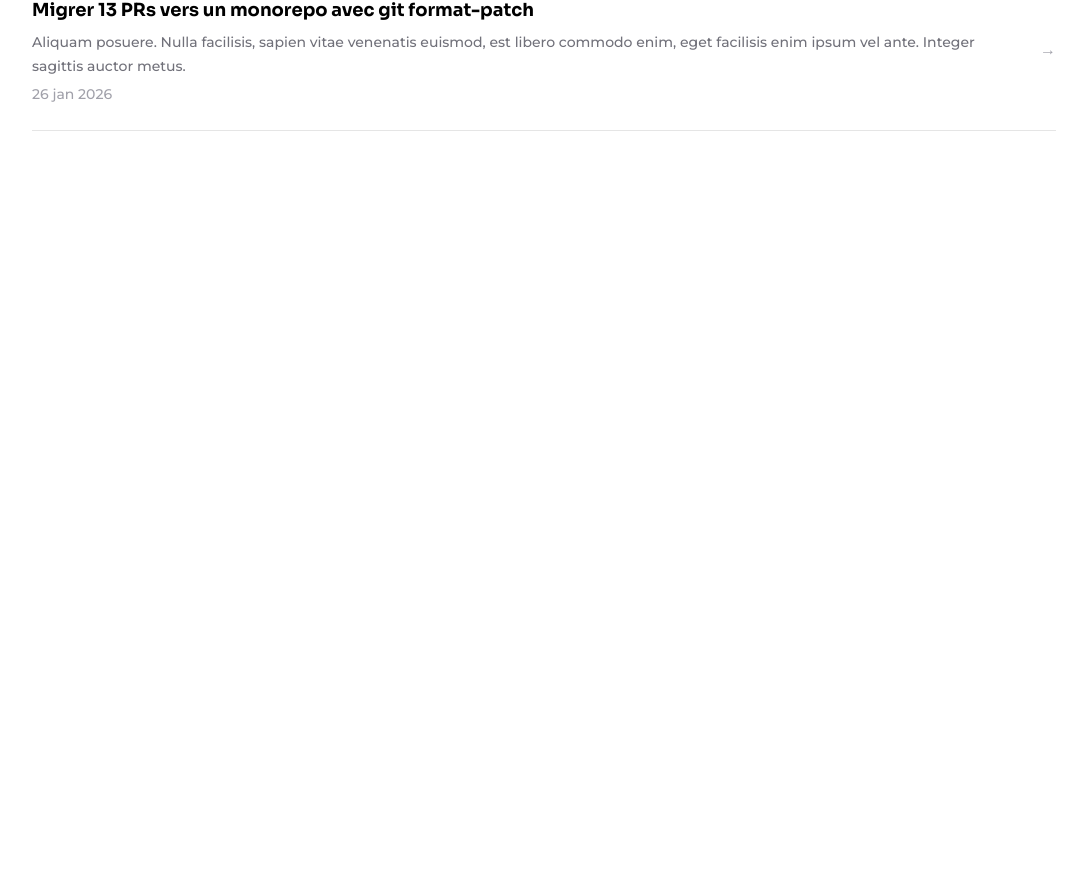
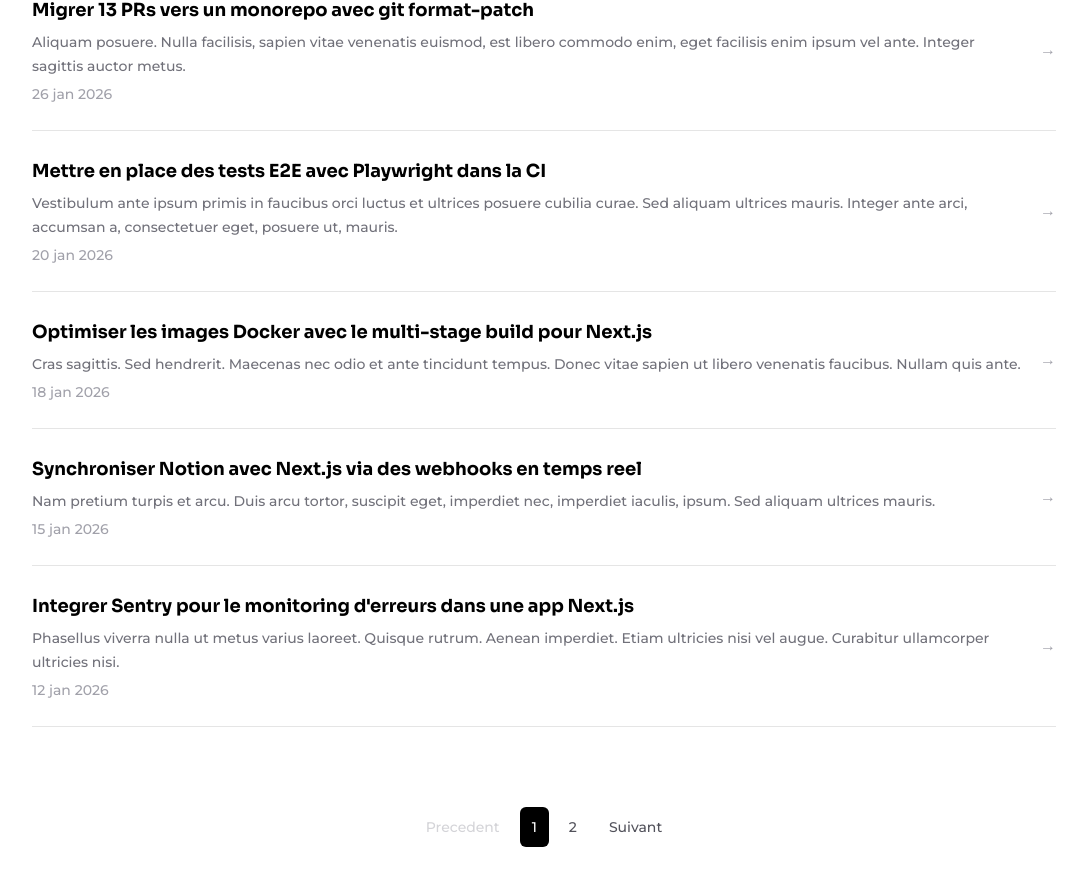
Before and after one commit to qrafttech/website, a Next.js app: page /blog in a window 1280 px wide. Shown: the part 1157-2042 px from the top of the page, without its empty margins (96-1183 px from the left). Before the commit the page ends 1432 px from the top, so only its background shows below. Built offline with nearby package versions, Linux system fonts and the light colour scheme.

Commit message:
feat: add pagination to blog listing page
URL-based pagination using searchParams (10 articles per page).
Added placeholder articles to test multi-page navigation.

```diff
--- /dev/null
+++ b/app/blog/components/Pagination.tsx
@@ -0,0 +1,65 @@
+"use client";
+
+import Link from "next/link";
+import { usePathname, useSearchParams } from "next/navigation";
+
+export default function Pagination({ totalPages }: { totalPages: number }) {
+  const pathname = usePathname();
+  const searchParams = useSearchParams();
+  const currentPage = Number(searchParams.get("page")) || 1;
+
+  const createPageURL = (pageNumber: number) => {
+    const params = new URLSearchParams(searchParams.toString());
+    params.set("page", pageNumber.toString());
+    return `${pathname}?${params.toString()}`;
+  };
+
+  return (
+    <div className="flex items-center justify-center gap-2 pt-8">
+      {currentPage <= 1 ? (
+        <span className="rounded-md px-3 py-2 text-sm text-zinc-300">
+          Precedent
+        </span>
+      ) : (
+        <Link
+          href={createPageURL(currentPage - 1)}
+          className="rounded-md px-3 py-2 text-sm text-zinc-600 hover:bg-zinc-100"
+        >
+          Precedent
+        </Link>
+      )}
+
+      {Array.from({ length: totalPages }, (_, i) => i + 1).map((page) =>
+        page === currentPage ? (
+          <span
+            key={page}
+            className="rounded-md bg-black px-3 py-2 text-sm text-white"
+          >
+            {page}
+          </span>
+        ) : (
+          <Link
+            key={page}
+            href={createPageURL(page)}
+            className="rounded-md px-3 py-2 text-sm text-zinc-600 hover:bg-zinc-100"
+          >
+            {page}
+          </Link>
+        )
+      )}
+
+      {currentPage >= totalPages ? (
+        <span className="rounded-md px-3 py-2 text-sm text-zinc-300">
+          Suivant
+        </span>
+      ) : (
+        <Link
+          href={createPageURL(currentPage + 1)}
+          className="rounded-md px-3 py-2 text-sm text-zinc-600 hover:bg-zinc-100"
+        >
+          Suivant
+        </Link>
+      )}
+    </div>
+  );
+}
--- a/app/blog/data.ts
+++ b/app/blog/data.ts
@@ -52,6 +52,76 @@ export const articles: Article[] = [
     content:
       "Aliquam posuere. Nulla facilisis, sapien vitae venenatis euismod, est libero commodo enim, eget facilisis enim ipsum vel ante. Integer sagittis auctor metus.\n\nSed diam. Donec tellus libero, fringilla at, hendrerit at, blandit a, tortor. Suspendisse laoreet vulputate libero arcu sed interdum nisl molestie ut.",
   },
+  {
+    slug: "test-e2e-playwright-ci",
+    title: "Mettre en place des tests E2E avec Playwright dans la CI",
+    date: "20 jan 2026",
+    content:
+      "Vestibulum ante ipsum primis in faucibus orci luctus et ultrices posuere cubilia curae. Sed aliquam ultrices mauris. Integer ante arci, accumsan a, consectetuer eget, posuere ut, mauris.\n\nPraesent blandit laoreet nibh. Fusce convallis metus id felis luctus adipiscing. Pellentesque egestas neque sit amet convallis pulvinar.",
+  },
+  {
+    slug: "docker-multi-stage-nextjs",
+    title: "Optimiser les images Docker avec le multi-stage build pour Next.js",
+    date: "18 jan 2026",
+    content:
+      "Cras sagittis. Sed hendrerit. Maecenas nec odio et ante tincidunt tempus. Donec vitae sapien ut libero venenatis faucibus. Nullam quis ante.\n\nEtiam sit amet orci eget eros faucibus tincidunt. Duis leo. Sed fringilla mauris sit amet nibh. Donec sodales sagittis magna.",
+  },
+  {
+    slug: "webhooks-notion-nextjs",
+    title: "Synchroniser Notion avec Next.js via des webhooks en temps reel",
+    date: "15 jan 2026",
+    content:
+      "Nam pretium turpis et arcu. Duis arcu tortor, suscipit eget, imperdiet nec, imperdiet iaculis, ipsum. Sed aliquam ultrices mauris.\n\nInteger ante arci, accumsan a, consectetuer eget, posuere ut, mauris. Praesent blandit laoreet nibh. Fusce convallis metus id felis luctus adipiscing.",
+  },
+  {
+    slug: "monitoring-sentry-nextjs",
+    title: "Integrer Sentry pour le monitoring d'erreurs dans une app Next.js",
+    date: "12 jan 2026",
+    content:
+      "Phasellus viverra nulla ut metus varius laoreet. Quisque rutrum. Aenean imperdiet. Etiam ultricies nisi vel augue. Curabitur ullamcorper ultricies nisi.\n\nNam eget dui. Etiam rhoncus. Maecenas tempus, tellus eget condimentum rhoncus, sem quam semper libero, sit amet adipiscing sem neque sed ipsum.",
+  },
+  {
+    slug: "strategie-cache-redis-api",
+    title: "Strategie de cache avec Redis pour accelerer nos API REST",
+    date: "8 jan 2026",
+    content:
+      "Aenean leo ligula, porttitor eu, consequat vitae, eleifend ac, enim. Aliquam lorem ante, dapibus in, viverra quis, feugiat a, tellus.\n\nPhasellus viverra nulla ut metus varius laoreet. Quisque rutrum. Aenean imperdiet. Etiam ultricies nisi vel augue.",
+  },
+  {
+    slug: "typescript-strict-mode-migration",
+    title: "Migrer un projet legacy vers TypeScript strict mode sans tout casser",
+    date: "5 jan 2026",
+    content:
+      "Donec pede justo, fringilla vel, aliquet nec, vulputate eget, arcu. In enim justo, rhoncus ut, imperdiet a, venenatis vitae, justo.\n\nNullam dictum felis eu pede mollis pretium. Integer tincidunt. Cras dapibus. Vivamus elementum semper nisi. Aenean vulputate eleifend tellus.",
+  },
+  {
+    slug: "github-actions-deploy-preview",
+    title: "Deployer des previews automatiques avec GitHub Actions et Vercel",
+    date: "2 jan 2026",
+    content:
+      "Maecenas tempus, tellus eget condimentum rhoncus, sem quam semper libero, sit amet adipiscing sem neque sed ipsum. Nam quam nunc, blandit vel, luctus pulvinar, hendrerit id, lorem.\n\nMaecenas nec odio et ante tincidunt tempus. Donec vitae sapien ut libero venenatis faucibus. Nullam quis ante.",
+  },
+  {
+    slug: "accessibilite-aria-react",
+    title: "Ameliorer l'accessibilite de nos composants React avec ARIA",
+    date: "28 dec 2025",
+    content:
+      "Sed consequat, leo eget bibendum sodales, augue velit cursus nunc, quis gravida magna mi a libero. Fusce vulputate eleifend sapien.\n\nVestibulum purus quam, scelerisque ut, mollis sed, nonummy id, metus. Nullam accumsan lorem in dui. Cras ultricies mi eu turpis hendrerit fringilla.",
+  },
+  {
+    slug: "turborepo-monorepo-guide",
+    title: "Structurer un monorepo performant avec Turborepo et pnpm",
+    date: "22 dec 2025",
+    content:
+      "Li Europan lingues es membres del sam familie. Lor separat existentie es un myth. Por scientie, musica, sport etc, litot Europa usa li sam vocabular.\n\nLi lingues differe solmen in li grammatica, li pronunciation e li plu commun vocabules. Omnicos directe al desirabilite de un nov lingua franca.",
+  },
+  {
+    slug: "design-tokens-tailwind",
+    title: "Centraliser les design tokens avec Tailwind CSS et un theme custom",
+    date: "18 dec 2025",
+    content:
+      "Sed ut perspiciatis unde omnis iste natus error sit voluptatem accusantium doloremque laudantium, totam rem aperiam, eaque ipsa quae ab illo inventore veritatis.\n\nNemo enim ipsam voluptatem quia voluptas sit aspernatur aut odit aut fugit, sed quia consequuntur magni dolores eos qui ratione voluptatem sequi nesciunt.",
+  },
 ];
 
 export function getArticleBySlug(slug: string): Article | undefined {
--- a/app/blog/page.tsx
+++ b/app/blog/page.tsx
@@ -1,9 +1,24 @@
 import FluidContainer from "../../components/FluidContainer";
 import SectionTitle from "../components/SectionTitle";
 import BlogArticleCard from "./components/BlogArticleCard";
+import Pagination from "./components/Pagination";
 import { articles } from "./data";
 
-export default function BlogPage() {
+const PAGE_SIZE = 10;
+
+export default async function BlogPage({
+  searchParams,
+}: {
+  searchParams: Promise<{ page?: string }>;
+}) {
+  const { page } = await searchParams;
+  const currentPage = Number(page) || 1;
+  const totalPages = Math.ceil(articles.length / PAGE_SIZE);
+  const pageArticles = articles.slice(
+    (currentPage - 1) * PAGE_SIZE,
+    currentPage * PAGE_SIZE
+  );
+
   return (
     <FluidContainer>
       <div className="pt-16 pb-24">
@@ -11,10 +26,11 @@ export default function BlogPage() {
           Nos articles
         </SectionTitle>
         <div className="py-12">
-          {articles.map((article) => (
+          {pageArticles.map((article) => (
             <BlogArticleCard key={article.slug} {...article} />
           ))}
         </div>
+        {totalPages > 1 && <Pagination totalPages={totalPages} />}
       </div>
     </FluidContainer>
   );
```
